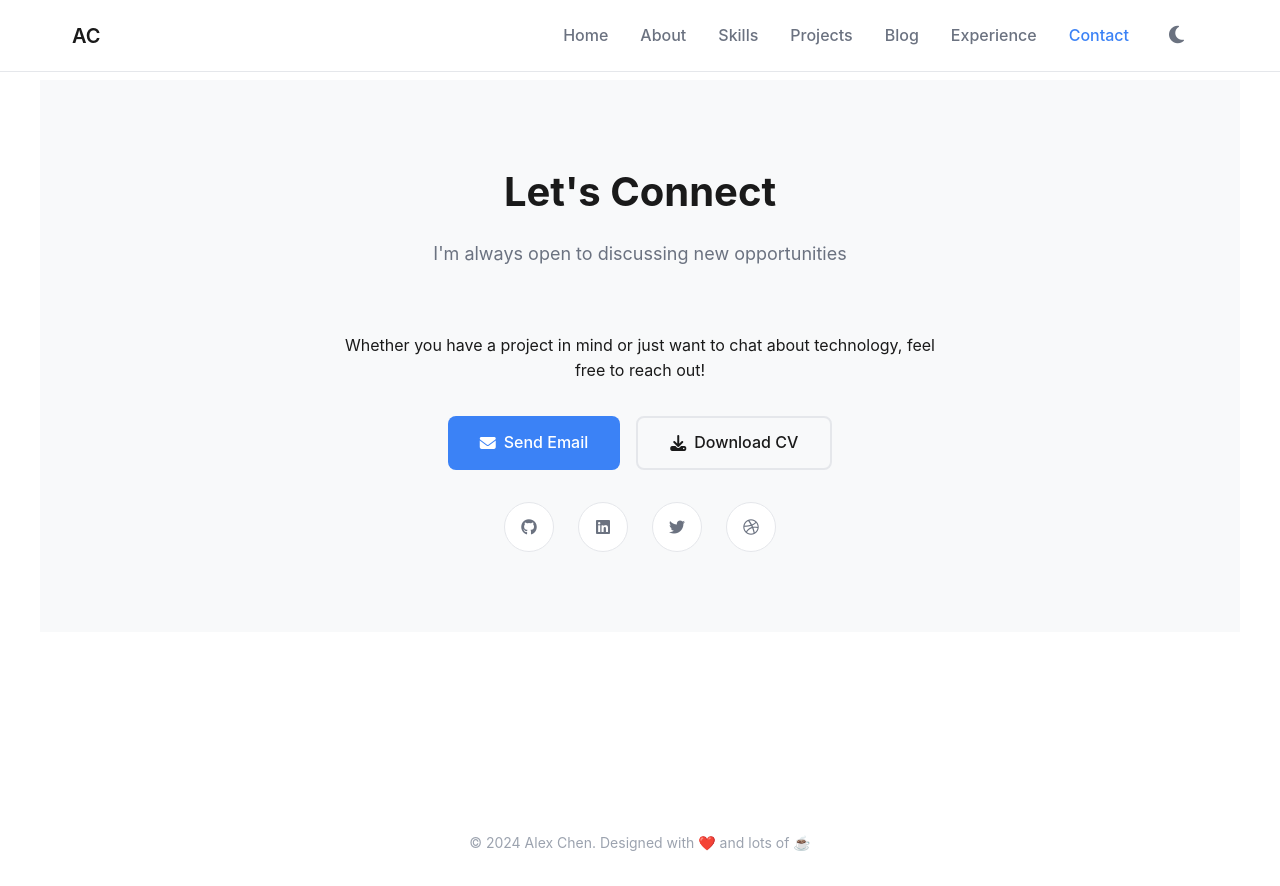
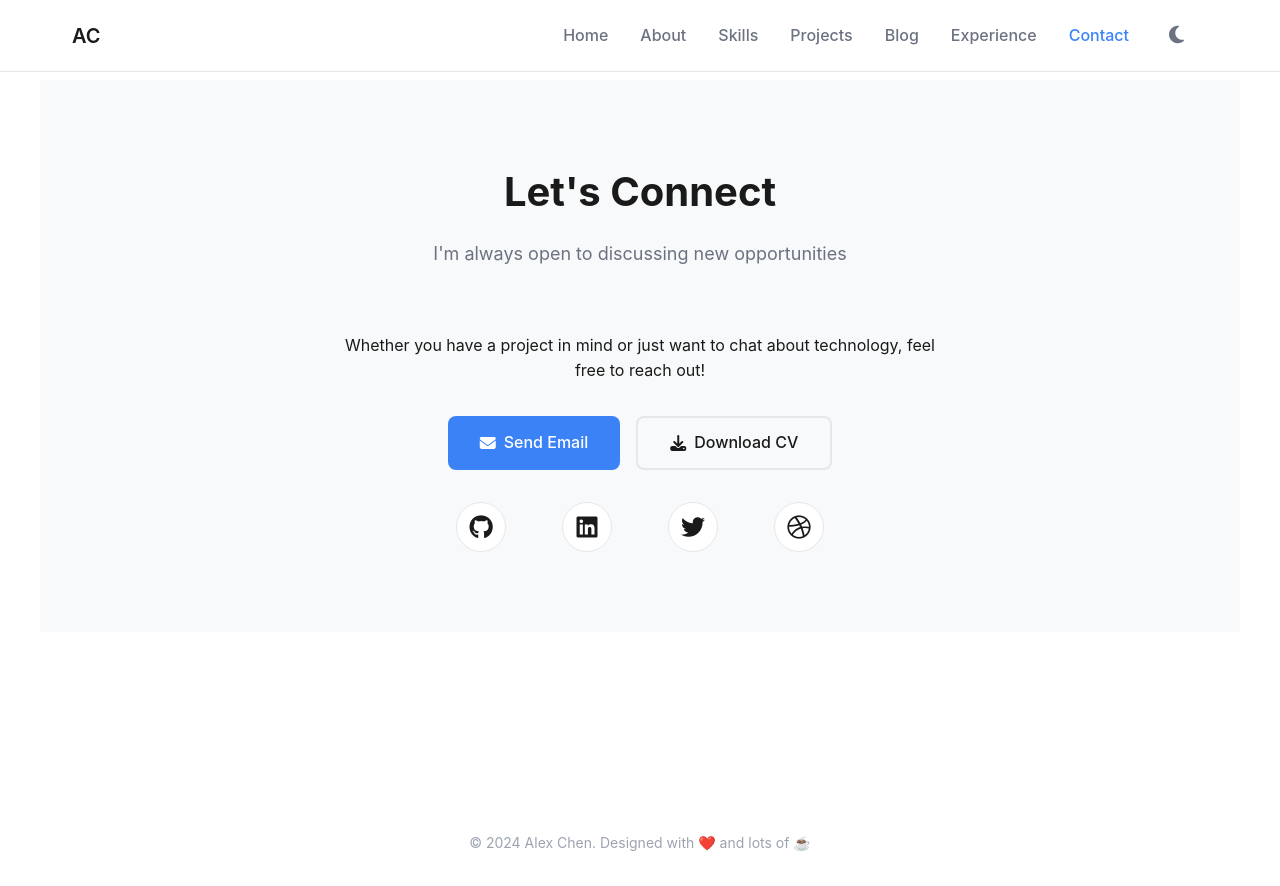
Before and after one commit to Mohtisham-cs01/Portfolio, a React (Vite) app: page /contact in a window 1280 px wide. Built offline with nearby package versions, Linux system fonts and the light colour scheme.

Commit message:
adding downloadbale cv options and a resuable info file like social links

```diff
--- /dev/null
+++ b/public/data/socialLinks.json
@@ -0,0 +1,22 @@
+[
+  {
+    "name": "GitHub",
+    "icon": "fab fa-github",
+    "url": "https://github.com/your-profile"
+  },
+  {
+    "name": "LinkedIn",
+    "icon": "fab fa-linkedin",
+    "url": "https://linkedin.com/in/your-profile"
+  },
+  {
+    "name": "Twitter",
+    "icon": "fab fa-twitter",
+    "url": "https://twitter.com/your-profile"
+  },
+  {
+    "name": "Dribbble",
+    "icon": "fab fa-dribbble",
+    "url": "https://dribbble.com/your-profile"
+  }
+]
--- /dev/null
+++ b/src/assets/Contact.css
@@ -0,0 +1,16 @@
+.social-links {
+    display: flex;
+    justify-content: center;
+    margin-top: 2rem;
+}
+
+.social-link {
+    font-size: 1.5rem;
+    margin: 0 1rem;
+    color: var(--text-color);
+    transition: color 0.3s ease;
+}
+
+.social-link:hover {
+    color: var(--primary-color);
+}
--- a/src/pages/Contact.jsx
+++ b/src/pages/Contact.jsx
@@ -1,36 +1,39 @@
-import React from 'react';
+import React, { useState, useEffect } from 'react';
+import '../assets/Contact.css';
 
 const Contact = () => {
+    const [socialLinks, setSocialLinks] = useState([]);
+
+    useEffect(() => {
+        fetch('/data/socialLinks.json')
+            .then(response => response.json())
+            .then(data => setSocialLinks(data))
+            .catch(error => console.error('Error fetching social links:', error));
+    }, []);
+
     return (
         <div id="contact" className="page active">
             <section className="section contact">
-            <div className="section-header ">
+                <div className="section-header">
                     <h2 className="section-title">Let's Connect</h2>
                     <p className="section-subtitle">I'm always open to discussing new opportunities</p>
                 </div>
-            <div className="contact-content ">
+                <div className="contact-content">
                     <p>Whether you have a project in mind or just want to chat about technology, feel free to reach out!</p>
-                <div className="hero-buttons" style={{justifyContent: "center", marginTop: "2rem"}}>
+                    <div className="hero-buttons" style={{ justifyContent: "center", marginTop: "2rem" }}>
                         <a href="mailto:alex@example.com" className="btn btn-primary">
                             <i className="fas fa-envelope"></i> Send Email
                         </a>
-                    <a href="#" className="btn btn-secondary">
+                        <a href="/cv.txt" className="btn btn-secondary" download>
                             <i className="fas fa-download"></i> Download CV
                         </a>
                     </div>
                     <div className="social-links">
-                    <a href="#" className="social-link">
-                        <i className="fab fa-github"></i>
+                        {socialLinks.map(link => (
+                            <a key={link.name} href={link.url} className="social-link" target="_blank" rel="noopener noreferrer">
+                                <i className={link.icon}></i>
                             </a>
-                    <a href="#" className="social-link">
-                        <i className="fab fa-linkedin"></i>
-                    </a>
-                    <a href="#" className="social-link">
-                        <i className="fab fa-twitter"></i>
-                    </a>
-                    <a href="#" className="social-link">
-                        <i className="fab fa-dribbble"></i>
-                    </a>
+                        ))}
                     </div>
                 </div>
             </section>
```
Also changed, not shown: public/cv.txt (added). Lines whose indentation alone changed are shown as unchanged.
